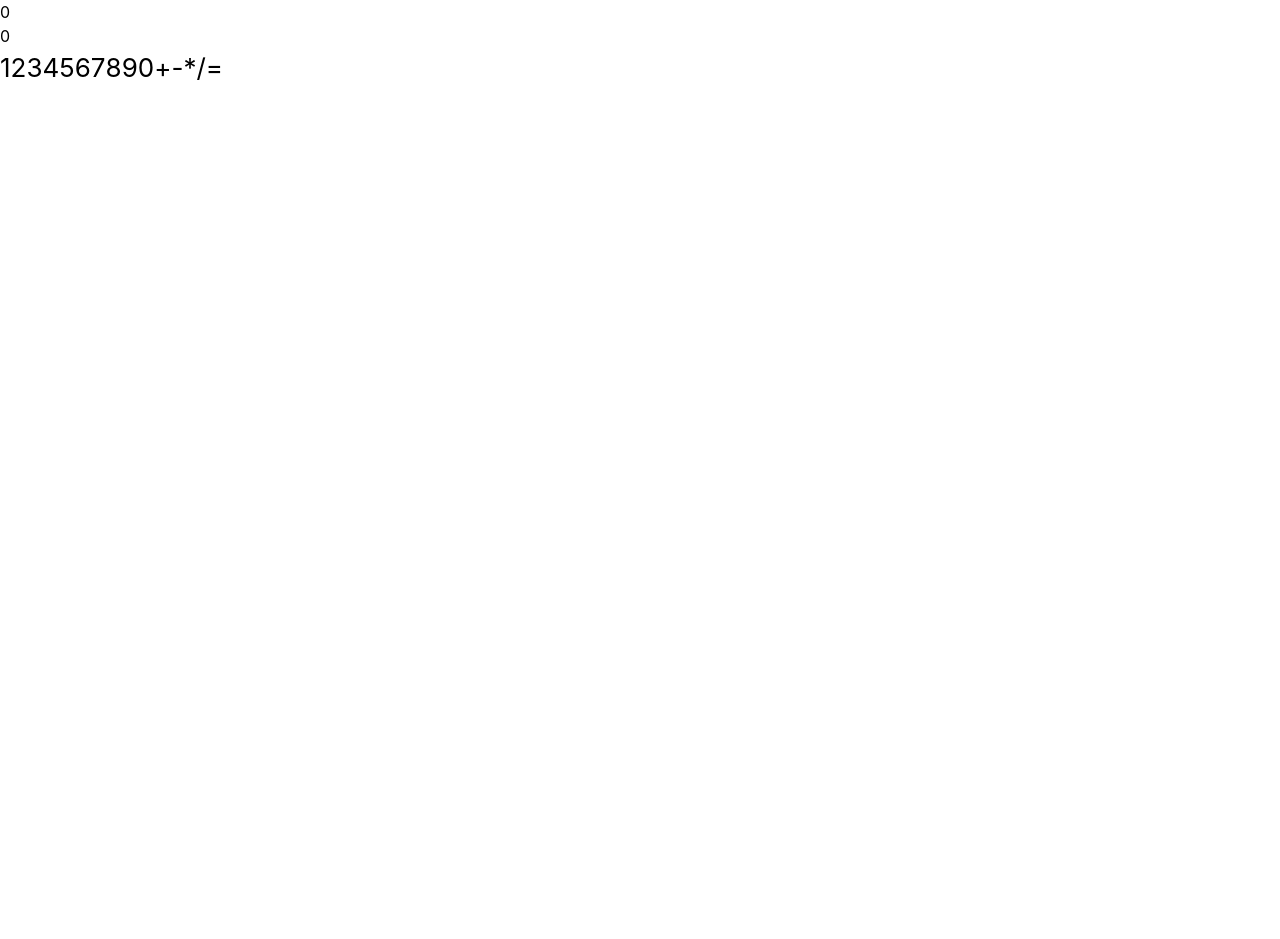
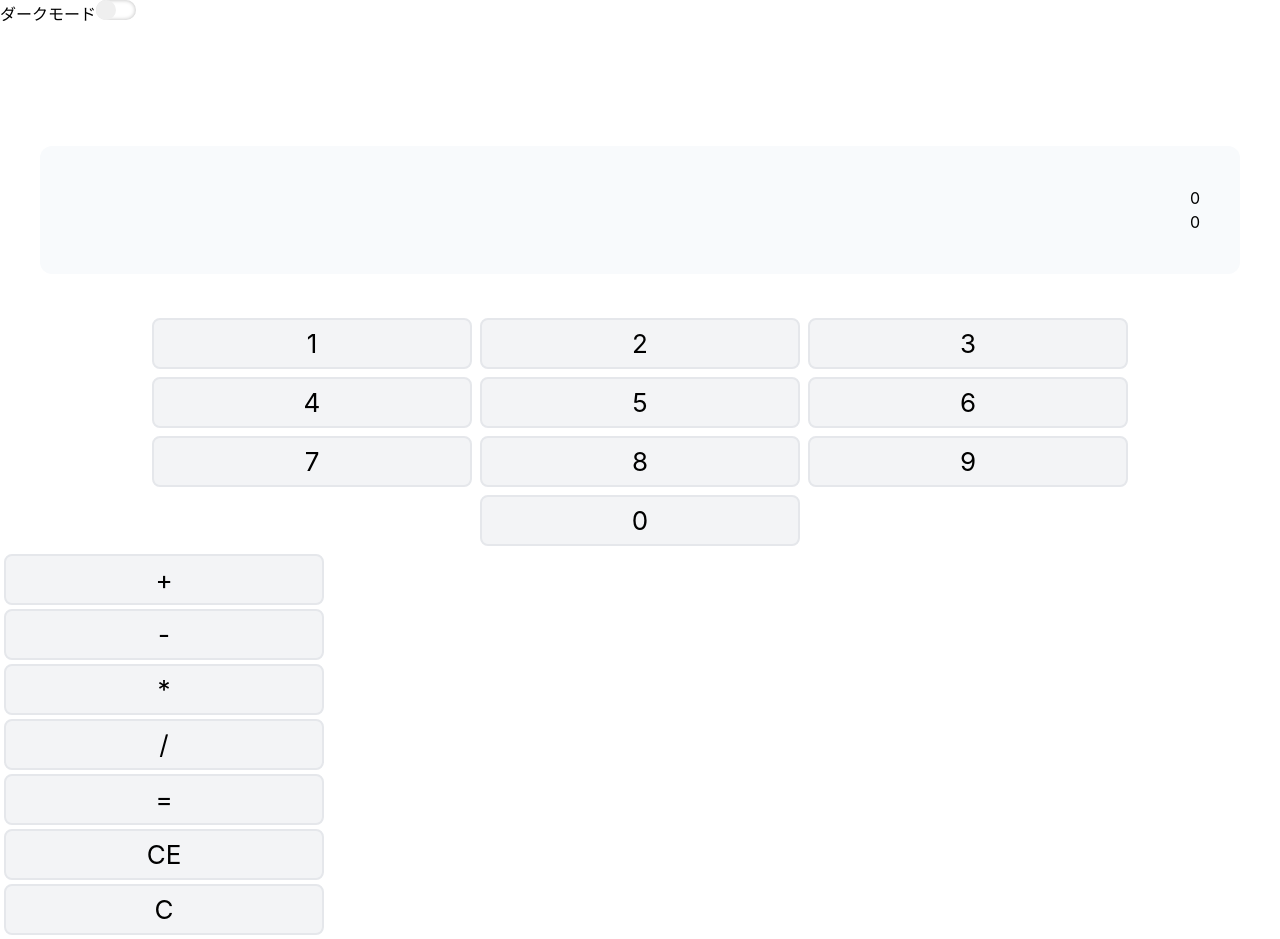
Before and after one commit to kyohei-23/react_learn, a React (Vite) app: page / in a window 1280 px wide. Before the commit the page ends 800 px from the top, so only its background shows below. Built offline with nearby package versions, Linux system fonts and the light colour scheme.

Commit message:
計算機の機能の実装

```diff
--- a/src/App.jsx
+++ b/src/App.jsx
@@ -14,8 +14,9 @@ function App() {
   const hoge = <h1>Hello,world!{ count }</h1>
   return (
     <>
-      {/* { hoge }
+      {/* { hoge } */}
       <Button /><br/>
+      {/*
       <Clock />
       <Hello name="hoge" />
       <Hello name="huga" />
--- a/src/components/Calc.jsx
+++ b/src/components/Calc.jsx
@@ -2,7 +2,7 @@ import { useState, useEffect } from "react";
 
 function CalcButton({ value, onClick }){
     return(
-        <button onClick={ ()=> onClick() }>
+        <button className="block w-3/12 bg-gray-100 p-1 m-1 border-2 border-solid rounded-lg" onClick={ ()=> onClick() }>
             { value }
         </button>
     )
@@ -29,7 +29,6 @@ function calc(a, b, operator){
             }else{
                 return b
             }
-
         default :
             break;
     }
@@ -50,7 +49,7 @@ function CalcButtons({current ,setCurrent}){
         )
     }
     return (
-        <>
+        <div className="btn-wrapper flex justify-center flex-wrap">
             { renderSquare(1) }
             { renderSquare(2) }
             { renderSquare(3) }
@@ -61,7 +60,7 @@ function CalcButtons({current ,setCurrent}){
             { renderSquare(8) }
             { renderSquare(9) }
             { renderSquare(0) }
-        </>
+        </div>
     )
 }
 
@@ -90,16 +89,39 @@ function OperatorButtons({setOperator}){
     )
 }
 
+function LogItem({ value, onClick, deletes}){
+    return (
+        <li className="flex justify-between items-center p-2 bg-slate-100 basis-5/12 grow">
+            {value}
+            <div className="btn-wrapper">
+                <button className="btn btn-normal" onClick={ ()=> onClick() }>選択</button>
+                <button className="btn btn-denger" onClick={()=> deletes() }>削除</button>
+            </div>
+        </li>
+    )
+}
+
 export function CalcBoard(){
     const [current, setCurrent] = useState(0);
     const [operator, setOperator] = useState('');
     const [oldNum, setOldNum] = useState(0);
     const [results, setResults ] = useState([]);
 
+    const log_limit = 10
+
     useEffect(() => {
-        current && setOldNum(current)
-        setCurrent(0)
+        if( current &&  !oldNum ){
+            setOldNum(current)
+            setCurrent(0)
+        }
     }, [ operator ]);
+
+    useEffect(() => {
+        if(results.length > log_limit){
+            const _result = results.filter((el,i)=> i >= 1)
+            setResults(_result)
+        }
+    }, [results]);
 
     const calcResult =()=>{
         let _result = calc(oldNum, current, operator)
@@ -107,11 +129,38 @@ export function CalcBoard(){
         setOldNum(_result)
         setCurrent(0)
     }
-    return(
-        <>
-            <ul>{ results.map(num=><li key={num} onClick={()=> setOldNum(num) }>{ num }</li>) }</ul>
-            <span>{oldNum}</span>
-            <p>{ operator+current }</p>
+
+    const delete_log =(i, option = {})=> {
+        const { isAll } = option
+        if(isAll){
+            setOperator('')
+            setResults([])
+            setOldNum(0)
+            setCurrent(0)
+        }else{
+            const _result = results.filter((el,idx)=> i != idx )
+            setResults(_result)
+        }
+    }
+
+    const resultItems = results.map((num,i)=>
+        <LogItem key={i}
+                value={num}
+                onClick={()=> setOldNum(num)}
+                deletes={()=> delete_log(i)}
+
+        />
+    )
+
+    return (
+        <div className="calcurator">
+            <ul className="flex flex-wrap gap-10 justify-between p-10">
+                { resultItems }
+            </ul>
+            <div className="m-10 p-10 bg-slate-50 rounded-xl text-right">
+                <span>{oldNum}</span>
+                <p>{ `${operator} ${current}` }</p>
+            </div>
             <CalcButtons
                 current = { current }
                 setCurrent = { setCurrent }
@@ -120,9 +169,17 @@ export function CalcBoard(){
                 setOperator = { setOperator }
             />
             <CalcButton
-                value="="
-                onClick={calcResult}
+                value = "="
+                onClick = { calcResult }
             />
-        </>
+            <CalcButton
+                value="CE"
+                onClick={()=> delete_log(0, {isAll:true}) }
+            />
+            <CalcButton
+                value="C"
+                onClick={()=> setCurrent(0)}
+            />
+        </div>
     )
 }
--- a/src/components/Clock.jsx
+++ b/src/components/Clock.jsx
@@ -1,4 +1,4 @@
-import {useState} from "react";
+import {useState,useEffect} from "react";
 import formatDate from "../function/formatDate";
 
 export default ()=>{
@@ -8,6 +8,11 @@ export default ()=>{
         1000
     )
 
+    useEffect(() => {
+        return () => {
+            clearInterval(timerID)
+        };
+    }, [clock]);
     return (
         <time dateTime={ clock }>
             { formatDate( clock ) }
--- a/src/components/button.jsx
+++ b/src/components/button.jsx
@@ -9,7 +9,7 @@ export default function(){
     }, [clicked]);
     return (
         <label>
-            { clicked ? '通常' : 'ダーク' }モードに変更
+            ダークモード
             <button
                 className={`toggle-btn ${clicked ? 'active' : ''}`}
                 onClick={()=>setClicked( !clicked)  }
```
